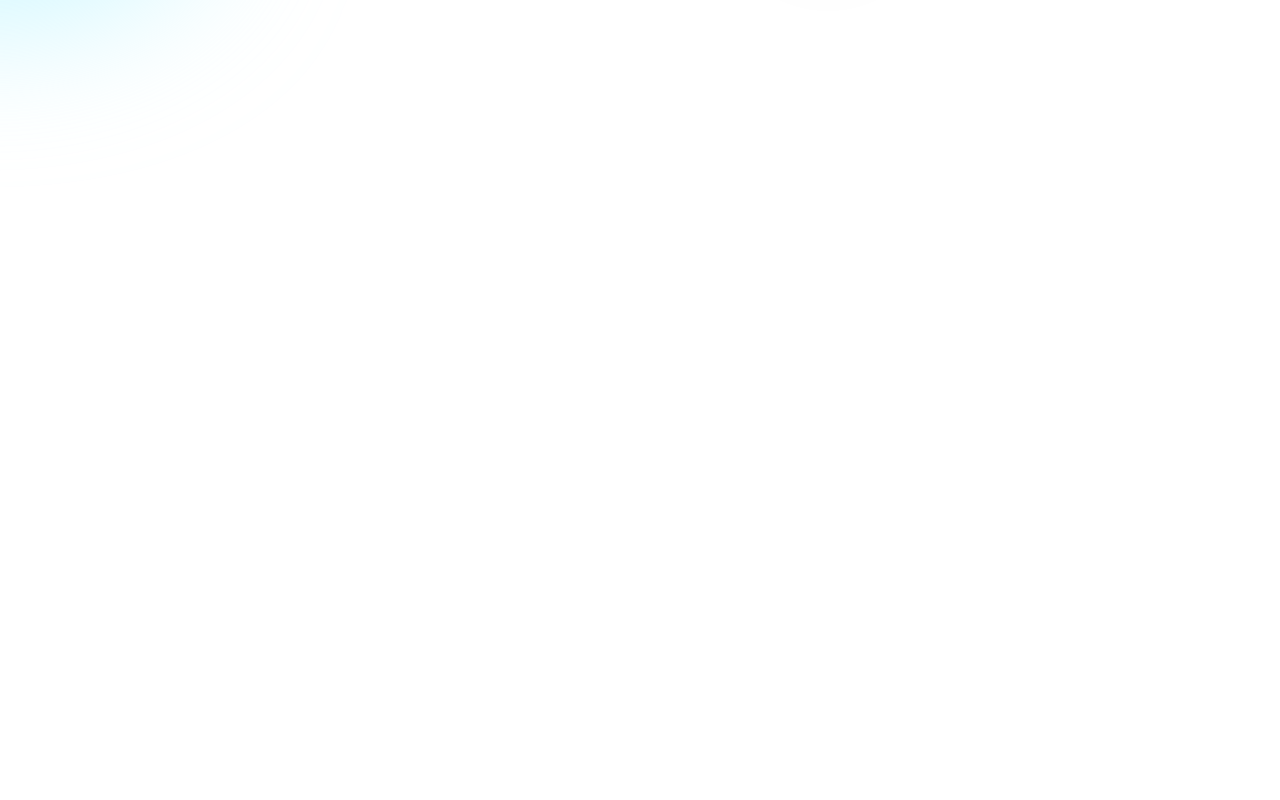
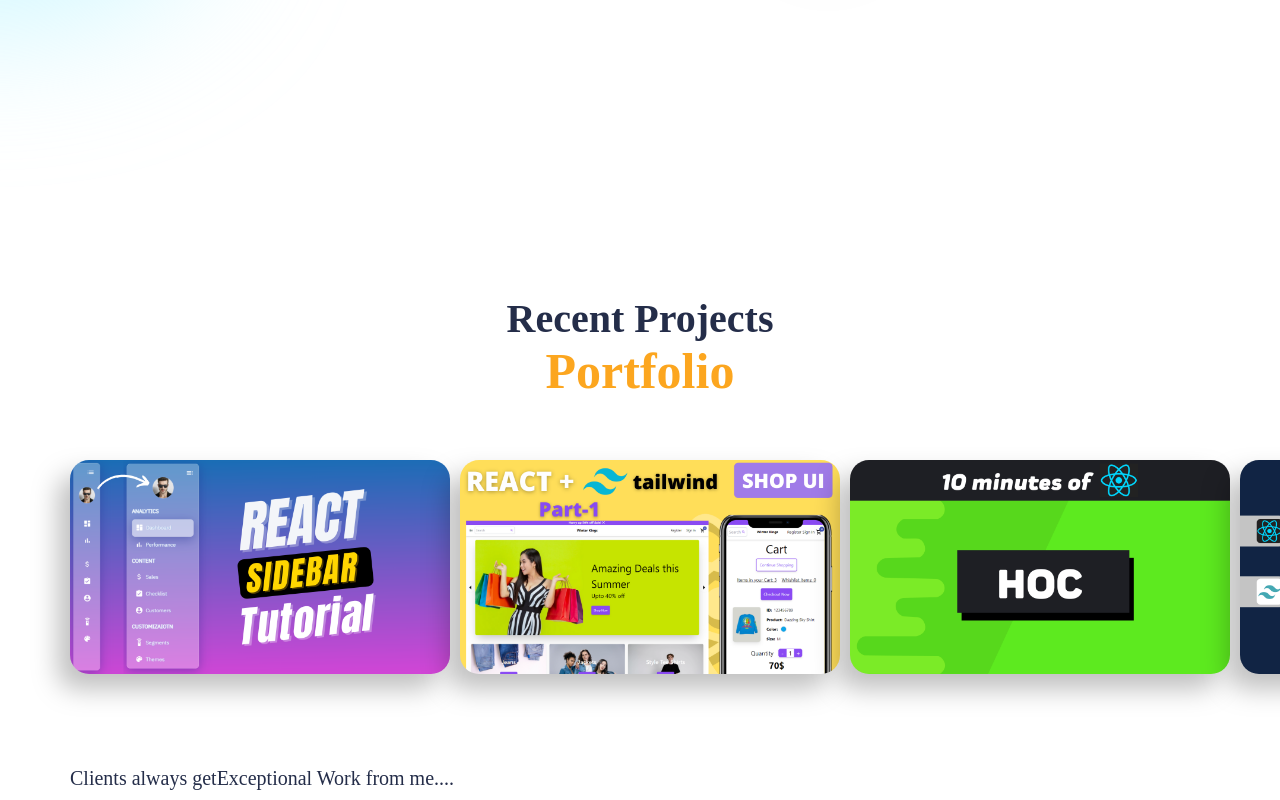
Before and after one commit to Yuvaraj-96/YellowPortfolio, a React (Create React App) app: page / in a window 1280 px wide. Shown: the part 2899-3699 px from the top of the page. Before the commit the page ends 3116 px from the top, so only its background shows below. Built offline with nearby package versions, Linux system fonts and the light colour scheme; a web font is replaced by a local one.

Commit message:
Added portfolio sections

```diff
--- a/package.json
+++ b/package.json
@@ -9,6 +9,7 @@
     "react": "^18.0.0",
     "react-dom": "^18.0.0",
     "react-scripts": "5.0.1",
+    "swiper": "^8.1.3",
     "web-vitals": "^2.1.4"
   },
   "scripts": {
--- a/src/App.js
+++ b/src/App.js
@@ -3,7 +3,9 @@ import './App.css';
 import Experience from './Components/Experience/Experience';
 import Intro from './Components/Intro/Intro';
 import Navbar from './Components/Navbar/Navbar';
+import Portfolio from './Components/Portfolio/Portfolio';
 import Services from './Components/Services/Services';
+import Testimonials from './Components/Testimonials/Testimonials';
 import Works from './Components/Works/Works';
 
 
@@ -15,6 +17,8 @@ function App() {
        <Services/>
        <Experience/>
        <Works/>
+       <Portfolio/>
+       <Testimonials/>
     </div>
 
 
--- /dev/null
+++ b/src/Components/Portfolio/Portfolio.css
@@ -0,0 +1,37 @@
+.portfolio{
+    display: flex;
+    align-items: center;
+    justify-content: center;
+    flex-direction: column;
+    height:70vh;
+}
+
+.portfolio span:nth-of-type(1){
+    color:var(--black);
+    font-size: 2rem;
+    font-weight: bold;
+}
+
+.portfolio span:nth-of-type(2){
+    color:var(--orange);
+    font-size: 2.5rem;
+    font-weight: bold;
+}
+
+.portfolio .swiper{
+    overflow: visible!important;
+}
+
+.portfolio-slider{
+    margin-top: 3rem;
+    width:100%
+}
+.portfolio-slider .swiper-slider{
+    width: 20rem;
+}
+
+.portfolio img{
+    width: 19rem;
+    filter: drop-shadow(-12px 15px 13px rgba(0,0,0,0.25));
+    border-radius: 19px;
+}
--- /dev/null
+++ b/src/Components/Portfolio/Portfolio.jsx
@@ -0,0 +1,33 @@
+import React from 'react';
+import './Portfolio.css';
+import {Swiper,SwiperSlide} from 'swiper/react';
+import Sidebar from '../../img/sidebar.png';
+import Ecommerce from '../../img/ecommerce.png';
+import HOC from '../../img/hoc.png';
+import MusicApp from '../../img/musicapp.png';
+import 'swiper/css';
+
+const Portfolio = () => {
+  return (
+   <div className="portfolio">
+       <span>Recent Projects</span>
+       <span>Portfolio</span>
+       <Swiper spaceBetween={30} slidesPerView={3} grabCursor={true} className='portfolio-slider'>
+           <SwiperSlide>
+               <img src={Sidebar} alt=''/>
+           </SwiperSlide>
+           <SwiperSlide>
+               <img src={Ecommerce} alt=''/>
+           </SwiperSlide>
+           <SwiperSlide>
+               <img src={HOC} alt=''/>
+           </SwiperSlide>
+           <SwiperSlide>
+               <img src={MusicApp} alt=''/>
+           </SwiperSlide>
+       </Swiper>
+   </div>
+  )
+}
+
+export default Portfolio
--- /dev/null
+++ b/src/Components/Testimonials/Testimonials.jsx
@@ -0,0 +1,49 @@
+import React from 'react';
+import './Testimonials.css';
+import {Swiper,SwiperSlide} from 'swiper/react';
+import { Pagination } from "swiper";
+import "swiper/css/pagination";
+import profilePic1 from "../../img/profile1.jpg";
+import profilePic2 from "../../img/profile2.jpg";
+import profilePic3 from "../../img/profile3.jpg";
+import profilePic4 from "../../img/profile4.jpg";
+
+const Testimonials = () => {
+    const clients = [
+        {
+          img: profilePic1,
+          review:
+            "Lorem ipsum dolor, sit amet consectetur adipisicing elit. Ex officiis molestiae quod tempora laudantium, cumque error a nisi placeat quae exercitationem, maiores reiciendis! Eaque dicta minima, iure maiores dolorum sed.",
+        },
+        {
+          img: profilePic2,
+          review:
+            "Lorem ipsum dolor, sit amet consectetur adipisicing elit. Ex officiis molestiae quod tempora laudantium, cumque error a nisi placeat quae exercitationem, maiores reiciendis! Eaque dicta minima, iure maiores dolorum sed.",
+        },
+        {
+          img: profilePic3,
+          review:
+            "Lorem ipsum dolor, sit amet consectetur adipisicing elit. Ex officiis molestiae quod tempora laudantium, cumque error a nisi placeat quae exercitationem, maiores reiciendis! Eaque dicta minima, iure maiores dolorum sed.",
+        },
+        {
+          img: profilePic4,
+          review:
+            "Lorem ipsum dolor, sit amet consectetur adipisicing elit. Ex officiis molestiae quod tempora laudantium, cumque error a nisi placeat quae exercitationem, maiores reiciendis! Eaque dicta minima, iure maiores dolorum sed.",
+        },
+      ];
+  return (
+   <div className="t-wrapper">
+       <div className="t-heading">
+           <span>Clients always get</span>
+           <span>Exceptional Work </span>
+           <span>from me....</span>
+           <div className="blur t-blur1" style={{background:'var(--purple)'}}></div>
+           <div className="blur t-blur2" style={{background:'skyblue'}}></div>
+       </div>
+
+
+   </div>
+  )
+}
+
+export default Testimonials
```
Also changed, not shown: src/Components/Testimonials/Testimonials.css (added), 1 other file (tests, documents, lock files or other folders).
